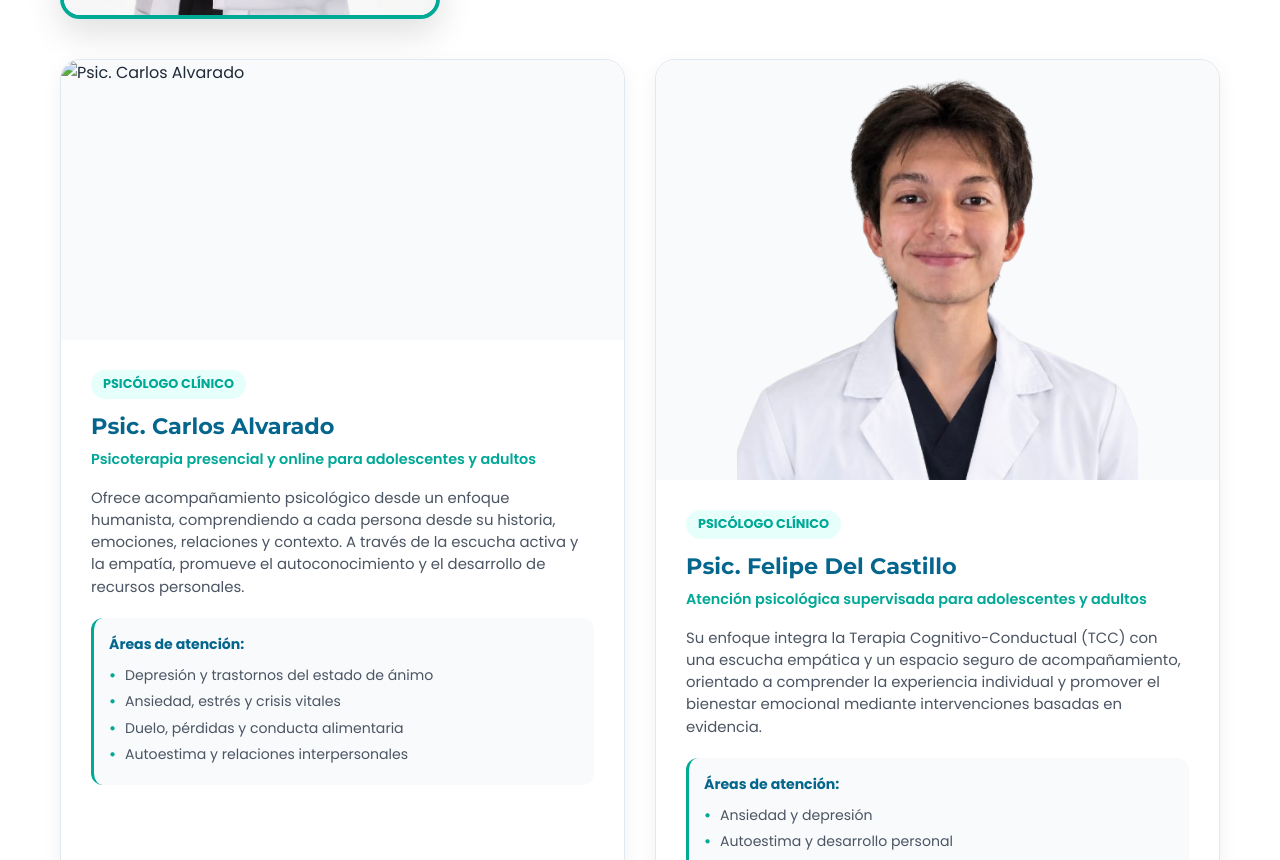
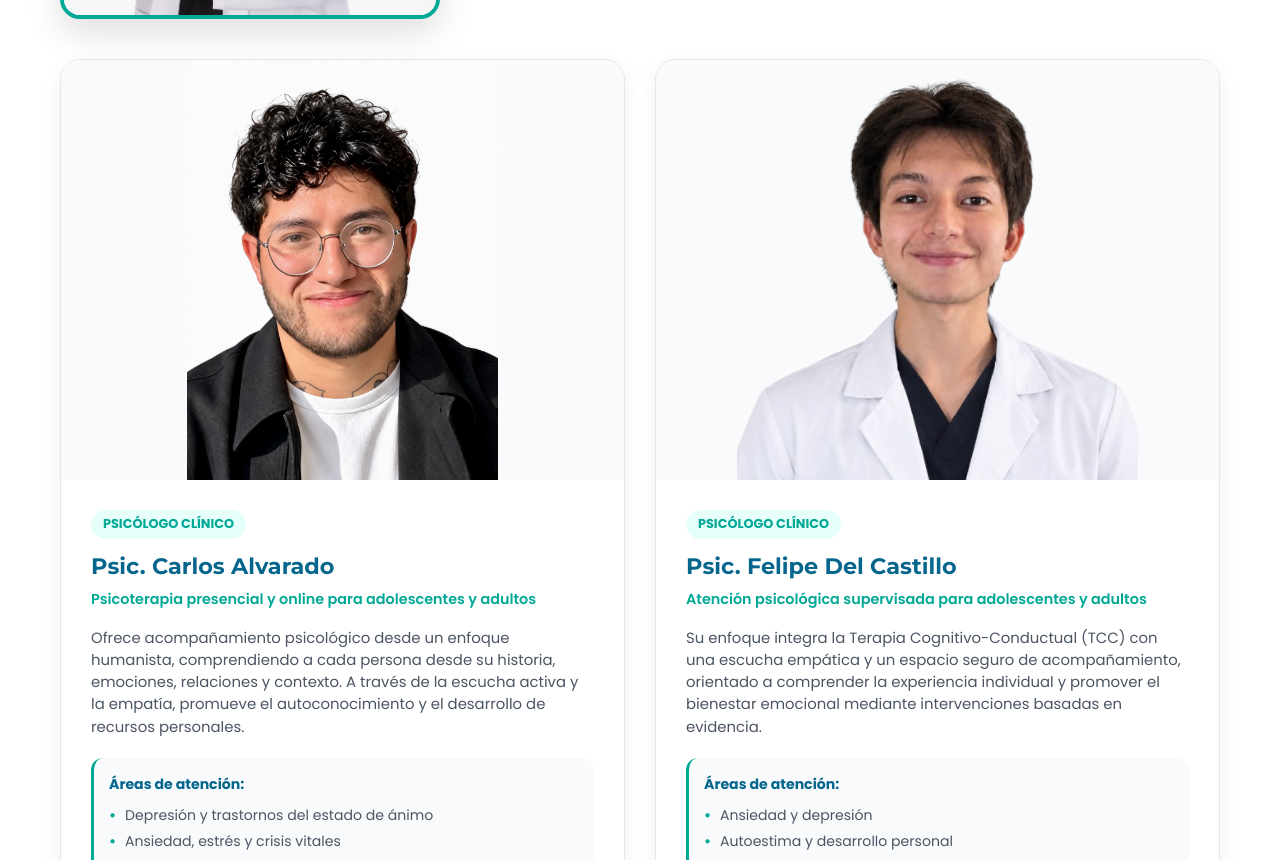
Before and after one commit to WebYolk/renato-proa-o-psicologia, a plain HTML site: page index.html in a window 1280 px wide. Shown: the part 2346-3206 px from the top of the page. Drawn offline with Linux system fonts and the light colour scheme.

Commit message:
first commit

```diff
--- a/index.html
+++ b/index.html
@@ -135,7 +135,7 @@
                 <!-- Carlos Alvarado -->
                 <div class="team-card">
                     <div class="team-card-img-wrap">
-                        <img src="img/carlossss.jpeg" alt="Psic. Carlos Alvarado" class="team-card-img">
+                        <img src="img/carlosss.jpeg" alt="Psic. Carlos Alvarado" class="team-card-img">
                     </div>
                     <div class="team-card-body">
                         <span class="badge-sub">Psicólogo Clínico</span>
```
